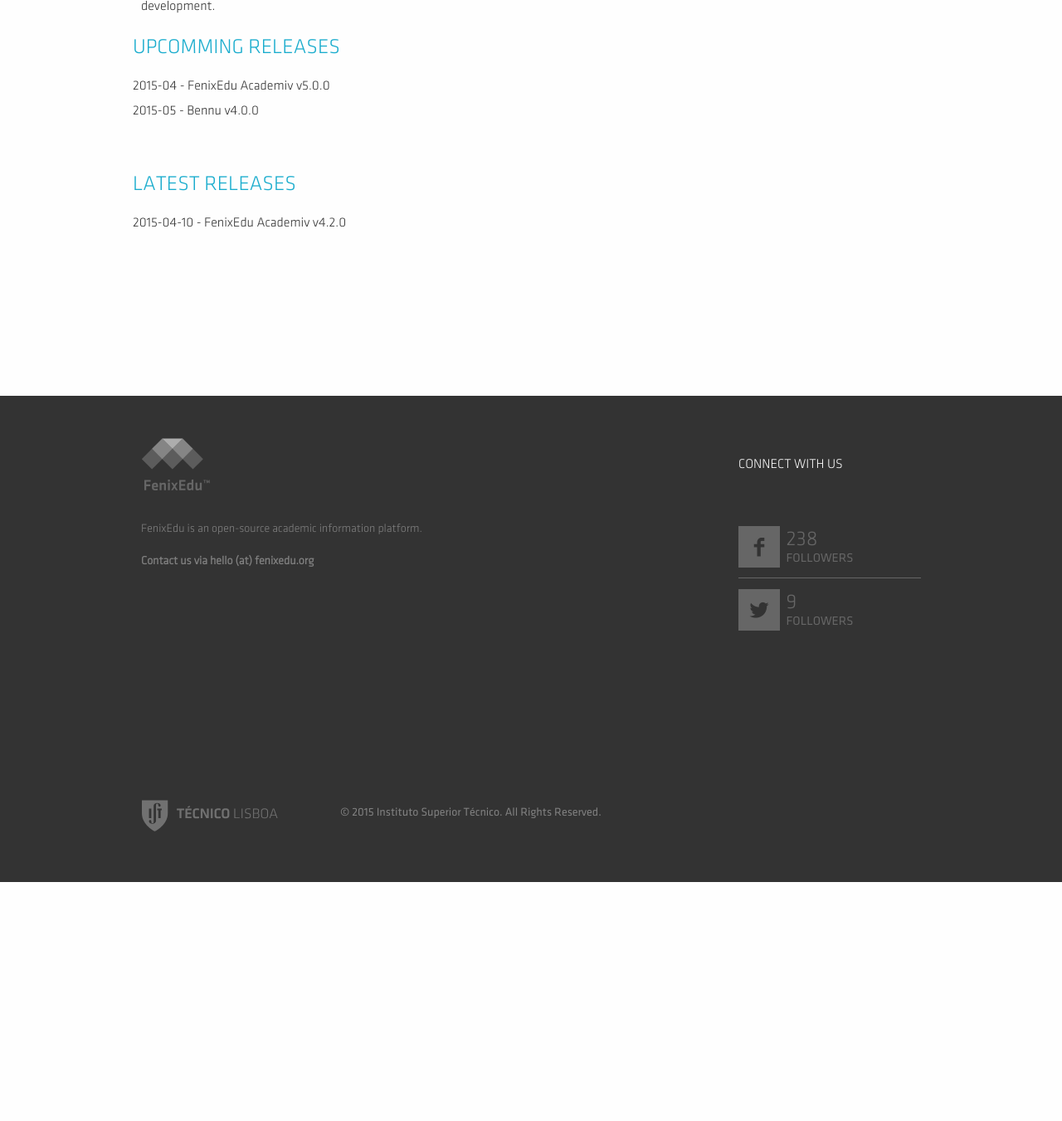
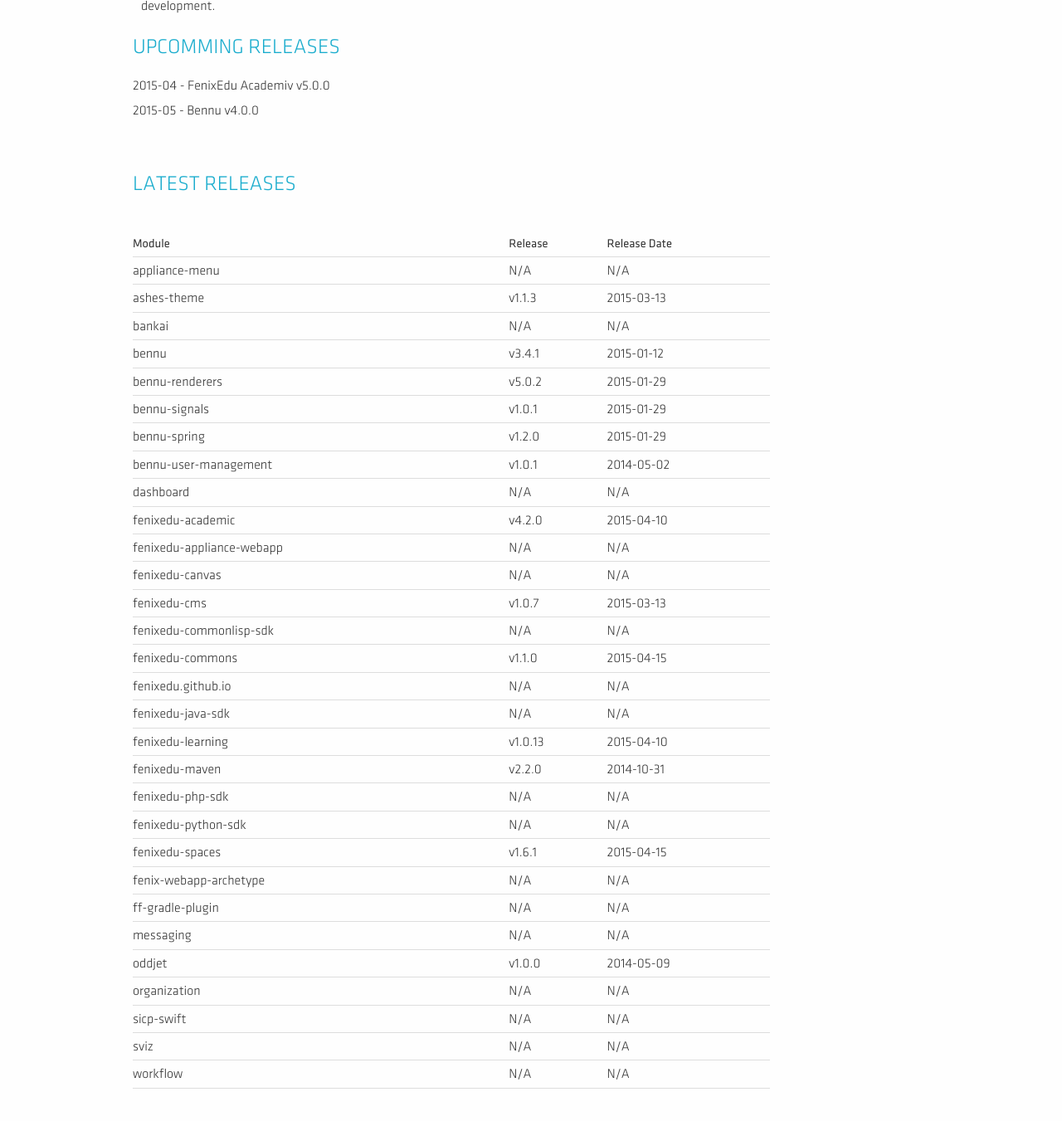
Before and after one commit to FenixEdu/fenixedu.github.io, a Jekyll site: the page roadmap.html, which Jekyll copies as it is, in a window 1280 px wide and 1400 px high, scrolled down 445 px. Shown: the top 1351 px of the window at 83% size. Built offline with Jekyll 4.4.1, drawn with Linux system fonts in a browser that asks for light colours; nearby versions of some CDN libraries; Markdown is read by kramdown in place of the engine named in the settings; a script that is not in the unit is left out; before the commit the page ends 1508 px from its top, so only the background shows below that.

Commit message:
Updated last release info for all projects.

```diff
--- /dev/null
+++ b/FenixEduReleaseInfo.json
@@ -0,0 +1,32 @@
+[
+{ "name": "appliance-menu", "latestRelease": null, "latestReleaseDate": null },
+{ "name": "ashes-theme", "latestRelease": "v1.1.3", "latestReleaseDate": "2015-03-13T13:04:55Z" },
+{ "name": "bankai", "latestRelease": null, "latestReleaseDate": null },
+{ "name": "bennu", "latestRelease": "v3.4.1", "latestReleaseDate": "2015-01-12T19:06:25Z" },
+{ "name": "bennu-renderers", "latestRelease": "v5.0.2", "latestReleaseDate": "2015-01-29T12:16:03Z" },
+{ "name": "bennu-signals", "latestRelease": "v1.0.1", "latestReleaseDate": "2015-01-29T12:21:17Z" },
+{ "name": "bennu-spring", "latestRelease": "v1.2.0", "latestReleaseDate": "2015-01-29T12:23:27Z" },
+{ "name": "bennu-user-management", "latestRelease": "v1.0.1", "latestReleaseDate": "2014-05-02T18:47:09Z" },
+{ "name": "dashboard", "latestRelease": null, "latestReleaseDate": null },
+{ "name": "fenixedu-academic", "latestRelease": "v4.2.0", "latestReleaseDate": "2015-04-10T16:58:34Z" },
+{ "name": "fenixedu-appliance-webapp", "latestRelease": null, "latestReleaseDate": null },
+{ "name": "fenixedu-canvas", "latestRelease": null, "latestReleaseDate": null },
+{ "name": "fenixedu-cms", "latestRelease": "v1.0.7", "latestReleaseDate": "2015-03-13T13:01:20Z" },
+{ "name": "fenixedu-commonlisp-sdk", "latestRelease": null, "latestReleaseDate": null },
+{ "name": "fenixedu-commons", "latestRelease": "v1.1.0", "latestReleaseDate": "2015-04-15T17:26:11Z" },
+{ "name": "fenixedu.github.io", "latestRelease": null, "latestReleaseDate": null },
+{ "name": "fenixedu-java-sdk", "latestRelease": null, "latestReleaseDate": null },
+{ "name": "fenixedu-learning", "latestRelease": "v1.0.13", "latestReleaseDate": "2015-04-10T17:20:10Z" },
+{ "name": "fenixedu-maven", "latestRelease": "v2.2.0", "latestReleaseDate": "2014-10-31T20:45:37Z" },
+{ "name": "fenixedu-php-sdk", "latestRelease": null, "latestReleaseDate": null },
+{ "name": "fenixedu-python-sdk", "latestRelease": null, "latestReleaseDate": null },
+{ "name": "fenixedu-spaces", "latestRelease": "v1.6.1", "latestReleaseDate": "2015-04-15T17:41:00Z" },
+{ "name": "fenix-webapp-archetype", "latestRelease": null, "latestReleaseDate": null },
+{ "name": "ff-gradle-plugin", "latestRelease": null, "latestReleaseDate": null },
+{ "name": "messaging", "latestRelease": null, "latestReleaseDate": null },
+{ "name": "oddjet", "latestRelease": "v1.0.0", "latestReleaseDate": "2014-05-09T18:29:06Z" },
+{ "name": "organization", "latestRelease": null, "latestReleaseDate": null },
+{ "name": "sicp-swift", "latestRelease": null, "latestReleaseDate": null },
+{ "name": "sviz", "latestRelease": null, "latestReleaseDate": null },
+{ "name": "workflow", "latestRelease": null, "latestReleaseDate": null }
+]
--- a/roadmap.html
+++ b/roadmap.html
@@ -18,6 +18,8 @@
 	<meta name="Copyright" content="Técnico Lisboa — Instituto Superior Técnico" />
 	<meta name="Distribution" content="Global" />
 	<meta name="Rating" content="General" />
+	<META HTTP-EQUIV="Access-Control-Allow-Origin" CONTENT="https://fenix-ashes.ist.utl.pt">
+	<META HTTP-EQUIV="Access-Control-Allow-Origin" CONTENT="https://fenix-ashes.ist.utl.pt/files/FenixEduReleaseInfo.json">
 
 	<!-- OpenGraph Specific Metas -->
 	<meta property="og:title" content="FenixEdu™" />
@@ -146,18 +148,17 @@
 		    <br/><br/>
 		    <h3 style="color: #19accd;">Latest Releases</h3>
 		    <br/>
-		    <ul>
-		    	<li>
-		    		2015-04-10
-		    		-
-		    		<a href="https://jira.fenixedu.org/browse/ACDM/">
-			    		FenixEdu Academiv
-		    		</a>
-		    		<a href="https://jira.fenixedu.org/browse/ACDM/fixforversion/10900/">
-			    		v4.2.0
-		    		</a>
-		    	</li>
-		    </ul>
+		    <table style="width: 80%;">
+		    	<thead>
+		    		<tr>
+		    			<th>Module</th>
+		    			<th>Release</th>
+		    			<th>Release Date</th>
+		    		</tr>
+		    	</thead>
+		    	<tbody id="latestReleases">
+		    	</tbody>
+		    </table>
 		</p>
 	</section>
 	</div>
@@ -221,9 +222,18 @@
 				$("#facebook-count").html(data.likes);
 			});
 
-			$.getJSON("http://fenixedu.org/ignition/twittercount", function(data) {
-				$("#twitter-count").html(data);
+			$.getJSON("FenixEduReleaseInfo.json", function(data) {
+				$.each(data, function(i, item) {
+					lr = (item.latestRelease !== null && item.latestRelease !== undefined) ? item.latestRelease : "N/A";
+					lrd = (item.latestReleaseDate !== null && item.latestReleaseDate !== undefined) ? item.latestReleaseDate : "N/A";
+					$("<tr>").html(
+							"<td>" + item.name + "</td>"
+							+ "<td>" + lr + "</td>"
+							+ "<td>" + lrd.substring(0, 10) + "</td>"
+						).appendTo("#latestReleases");
+				});
 			});
+
 			$("#submit-message").click(function(e) {
 				e.preventDefault();
 				var name = $("#fullname").val();
```
